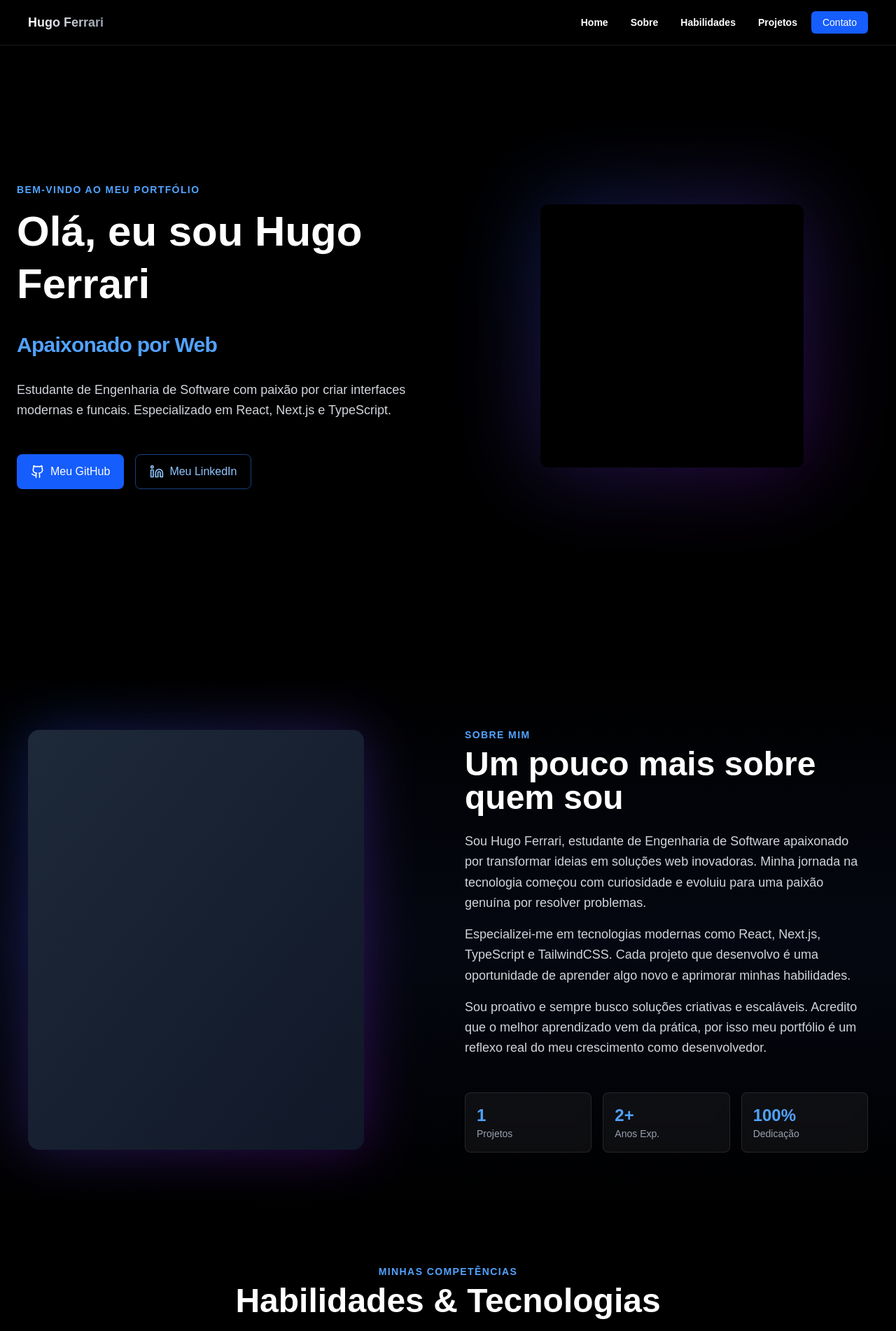
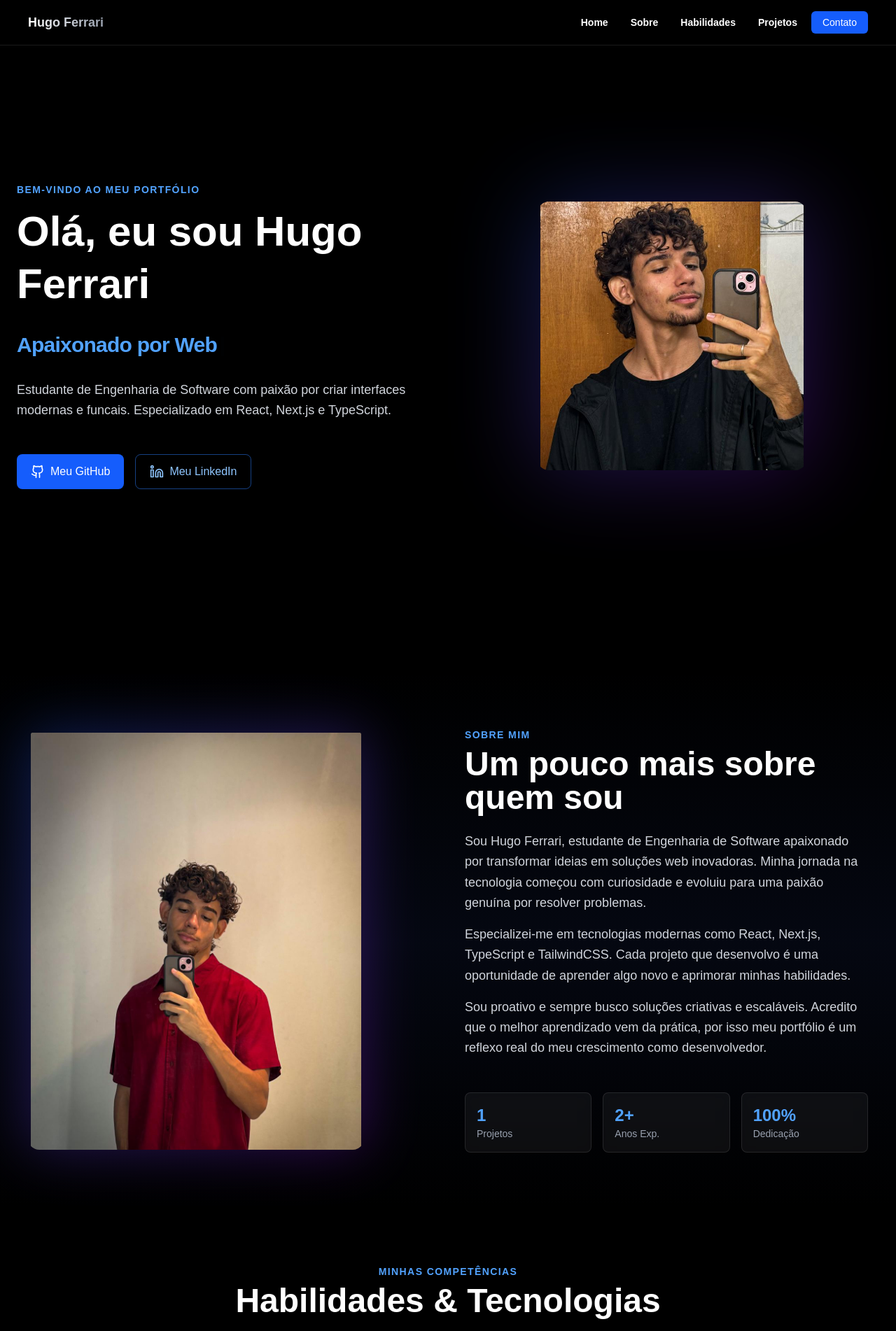
Before and after one commit to Hugo-Ferrari/Portifolio-react, a Next.js app: page / in a window 1280 px wide. Shown: the top 1902 px of the page at 70% size. Built offline with nearby package versions, Linux system fonts and the light colour scheme.

Commit message:
adicionando fotos

```diff
--- a/app/components/sections/About/Perfil.tsx
+++ b/app/components/sections/About/Perfil.tsx
@@ -43,7 +43,7 @@ export function Hugo() {
                         <div className="absolute inset-0 bg-gradient-to-br from-blue-600 to-purple-600 rounded-2xl blur-3xl opacity-30"></div>
                         <div className="relative  from-gray-800 to-gray-900 rounded-2xl p-1 overflow-hidden h-full flex items-center justify-center">
                             <div className="bg-black w-full h-full rounded-xl flex items-center justify-center">
-                                <img src = "" ></img>
+                                <img src = "/eu 08.03.2026.jpeg" ></img>
                             </div>
                         </div>
                     </div>
--- a/app/components/sections/Hero/Sobre.tsx
+++ b/app/components/sections/Hero/Sobre.tsx
@@ -10,9 +10,9 @@ export function Sobre() {
           <div className="hidden md:block">
             <div className="relative w-120 h-150">
               <div className="absolute inset-0 bg-gradient-to-br from-blue-600 to-purple-600 rounded-2xl blur-2xl opacity-30"></div>
-              <div className="relative bg-gradient-to-br from-gray-800 to-gray-900 rounded-2xl p-1 overflow-hidden h-full">
+              <div className="relative  from-gray-800 to-gray-900 rounded-2xl p-1 overflow-hidden h-full">
                 <div className="bg-black w-full full rounded-xl flex items-center justify-center">
-                  <img src=''></img>
+                  <img src='/eu8.jpeg'></img>
                 </div>
               </div>
             </div>
--- a/app/components/sections/Skills/Habilidades.tsx
+++ b/app/components/sections/Skills/Habilidades.tsx
@@ -59,7 +59,7 @@ export function Habilidades(){
                                 key={index}
                                 className="group relative bg-white/5 backdrop-blur border border-white/10 rounded-xl p-6 hover:bg-white/10 hover:border-blue-500/50 transition-all duration-300"
                             >
-                                <div className="absolute inset-0 bg-gradient-to-br from-blue-600/20 to-transparent rounded-xl opacity-0 group-hover:opacity-100 transition-opacity duration-300"></div>
+                                <div className="absolute inset-0  from-blue-600/20 to-transparent rounded-xl opacity-0 group-hover:opacity-100 transition-opacity duration-300"></div>
 
                                 <div className="relative z-10">
                                     <div className="w-12 h-12 bg-blue-600/20 rounded-lg flex items-center justify-center mb-4 group-hover:bg-blue-600/40 transition-colors">
```
Also changed, not shown: public/eu 08.03.2026.jpeg (added), public/eu8.jpeg (added).
